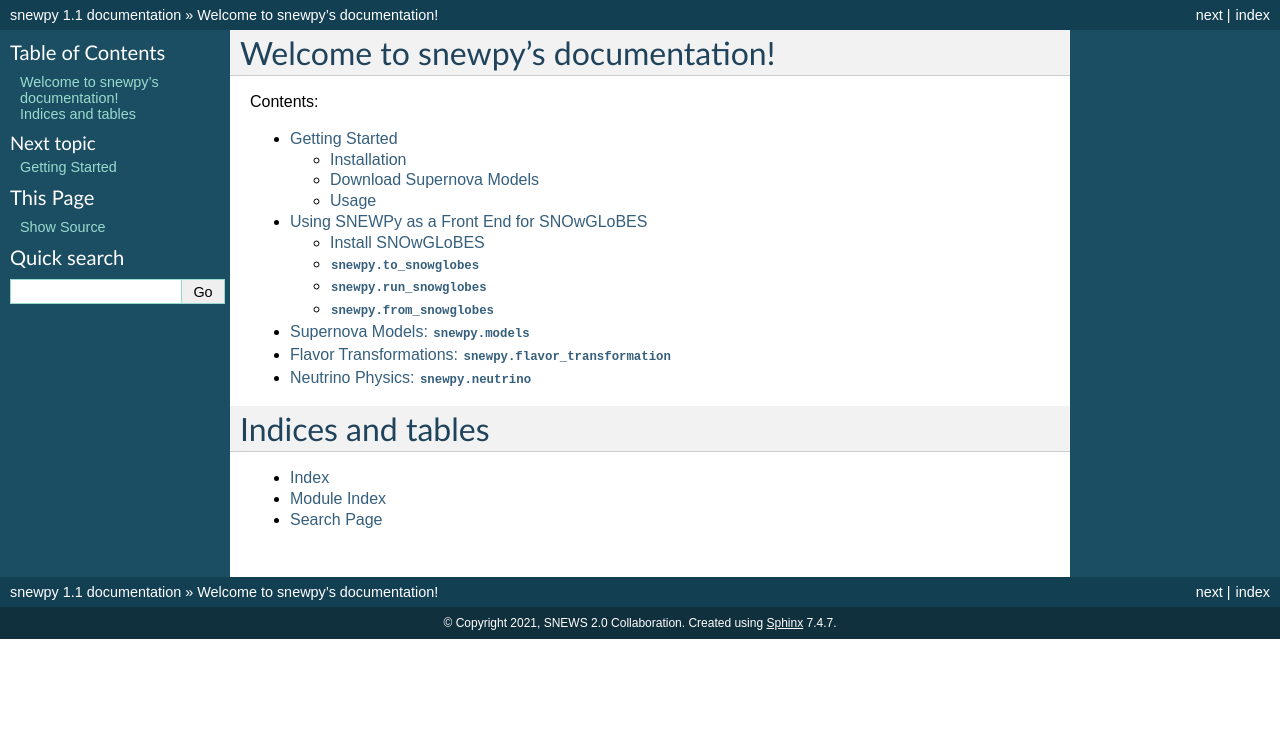
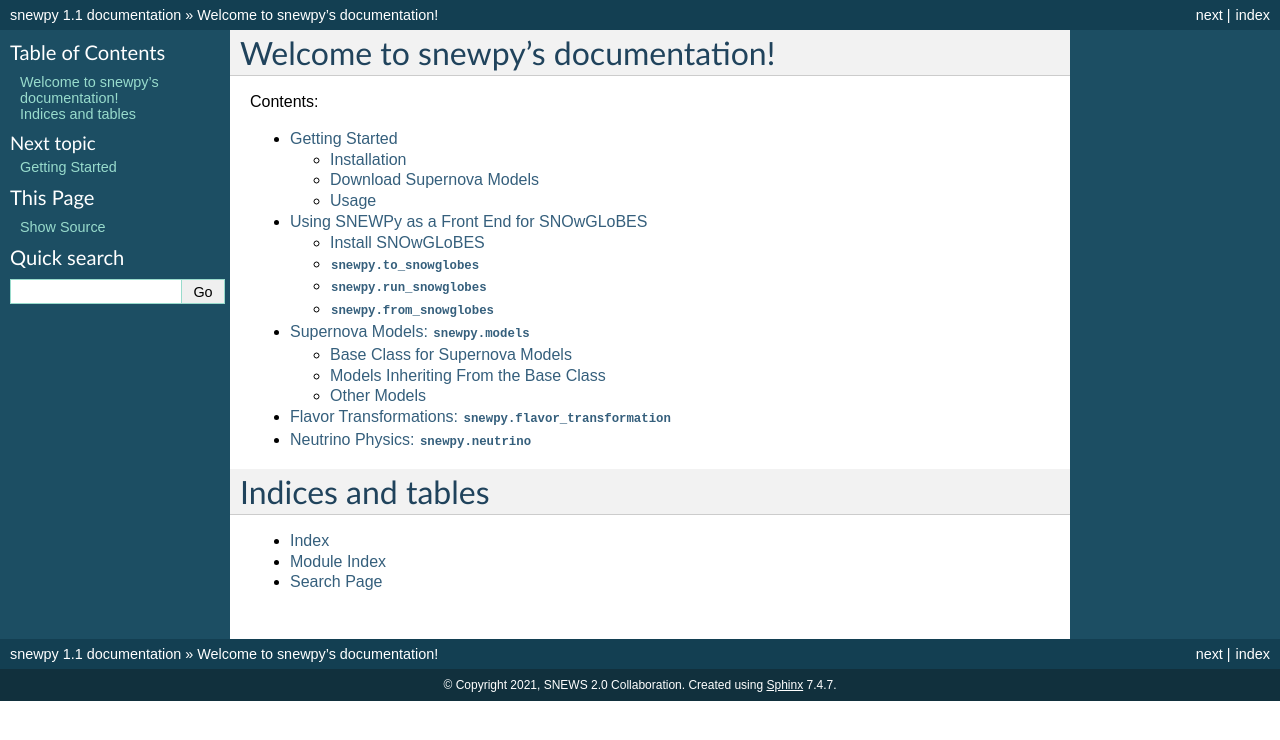
Before and after one commit to SNEWS2/snewpy, a Sphinx documentation site: the page built from doc/source/index.rst, in a window 1280 px wide. Shown: the top 740 px of the page. Built offline with Sphinx 7.4.7, drawn with Linux system fonts in a browser that asks for light colours.

Commit message:
[DOC] give Models section some structure

```diff
--- a/doc/source/models.rst
+++ b/doc/source/models.rst
@@ -8,11 +8,23 @@
 
    In particular:
 
-   * The base class ``snewpy.models.SupernovaModel`` should be at the top of the page and highlighted
    * ``get_time`` and ``get_initialspectra`` have the same signature for most models (apart from the additional interpolation parameter for the ``Fornax`` models); avoid repetitive documentation?
    * Purely internal functions (e.g. in the ``Fornax`` models) should not appear here.
 
+Base Class for Supernova Models
+-------------------------------
+.. autoclass:: snewpy.models.SupernovaModel
+   :members:
 
+Models Inheriting From the Base Class
+-------------------------------------
 
 .. automodule:: snewpy.models
    :members:
+   :exclude-members: SupernovaModel, SNOwGLoBES
+
+Other Models
+------------
+
+.. autoclass:: SNOwGLoBES
+   :members:
```
